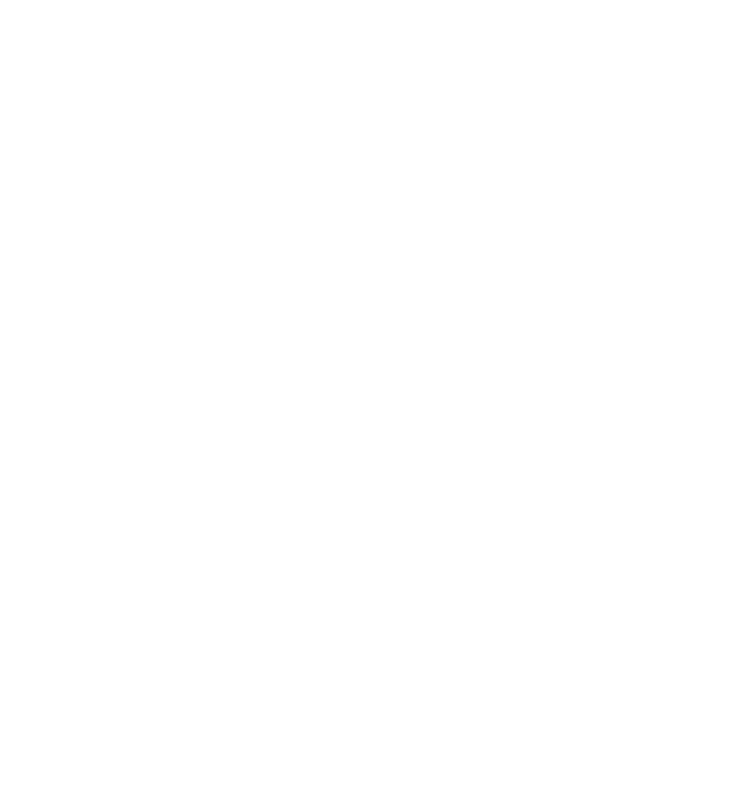
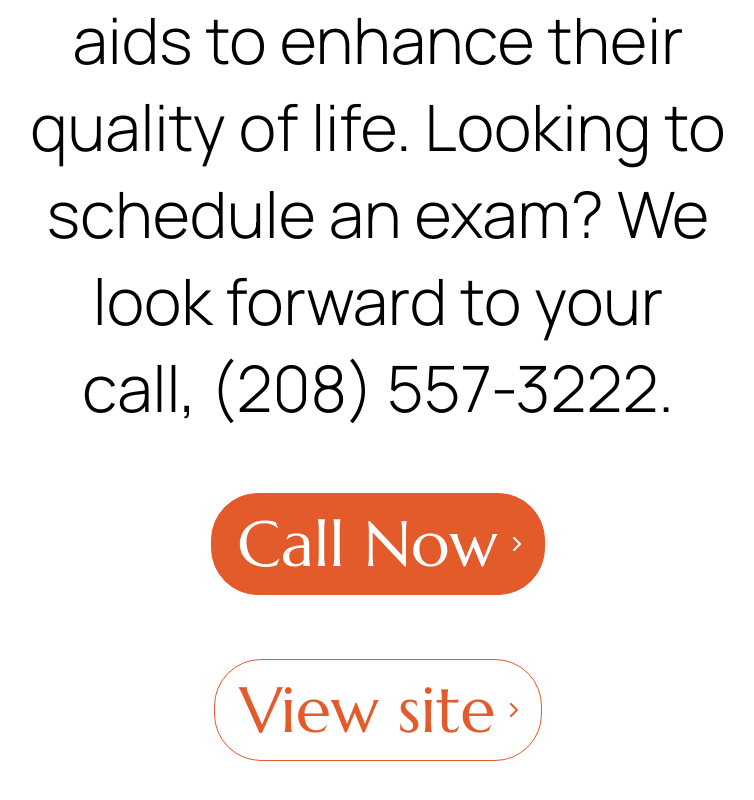
Before and after one commit to thetrevoradams/reframed-eye-og, a Next.js app: page /lowvision in a window 1280 px wide. Before the commit this address had no page. Shown: the part 462-1262 px from the top of the page, without its empty margins (262-1016 px from the left). Before the commit the page ends 800 px from the top, so only its background shows below. Built offline with nearby package versions, Linux system fonts and the light colour scheme.

Commit message:
add low vision page

```diff
--- a/src/app/components/Button/button.module.css
+++ b/src/app/components/Button/button.module.css
@@ -11,6 +11,8 @@
   flex-wrap: nowrap;
   transition: background-color 0.5s;
   width: max-content;
+  display: inline-flex;
+  align-items: center;
 }
 
 .button:hover {
--- /dev/null
+++ b/src/app/lowvision/lowVision.module.css
@@ -0,0 +1,9 @@
+.lowVisionContent p,
+.lowVisionContent button {
+  font-size: 400%;
+}
+
+.lowVisionContent button {
+  margin-top: 2rem;
+  margin-bottom: 2rem;
+}
--- /dev/null
+++ b/src/app/lowvision/page.tsx
@@ -0,0 +1,37 @@
+import Link from 'next/link';
+import { Button } from '../components/Button';
+import SectionText from '../components/SectionText';
+import styles from '../page.module.css';
+import {
+  phoneNumberDisplayed,
+  phoneNumberLink,
+  scheduleLink,
+} from '../utils/constants';
+import localStyles from './lowVision.module.css';
+
+export default function LowVision() {
+  return (
+    <main className={styles.main}>
+      <section className="sectionSpacing centerColumnContent">
+        <SectionText
+          heading="Low Vision Services"
+          content={
+            <>
+              At Reframed Eye, we help individuals with poor vision use visual
+              aids to enhance their quality of life. Looking to schedule an
+              exam? We look forward to your call,{' '}
+              <a href={`tel:${phoneNumberLink}`}>{phoneNumberDisplayed}</a>.
+            </>
+          }
+          className={localStyles.lowVisionContent}
+        />
+        <a href={phoneNumberLink} className={localStyles.lowVisionContent}>
+          <Button>Call Now</Button>
+        </a>
+        <Link href="/" className={localStyles.lowVisionContent}>
+          <Button variant="outlined">View site</Button>
+        </Link>
+      </section>
+    </main>
+  );
+}
--- a/src/app/page.tsx
+++ b/src/app/page.tsx
@@ -10,7 +10,7 @@
 import FabList from './components/FabList';
 import Head from 'next/head';
 import { useRef } from 'react';
-import NowHiringModal from './components/NowHiringModal';
+// import NowHiringModal from './components/NowHiringModal';
 
 export default function Home() {
   const serviceSectionRef = useRef<HTMLElement>(null);
```
